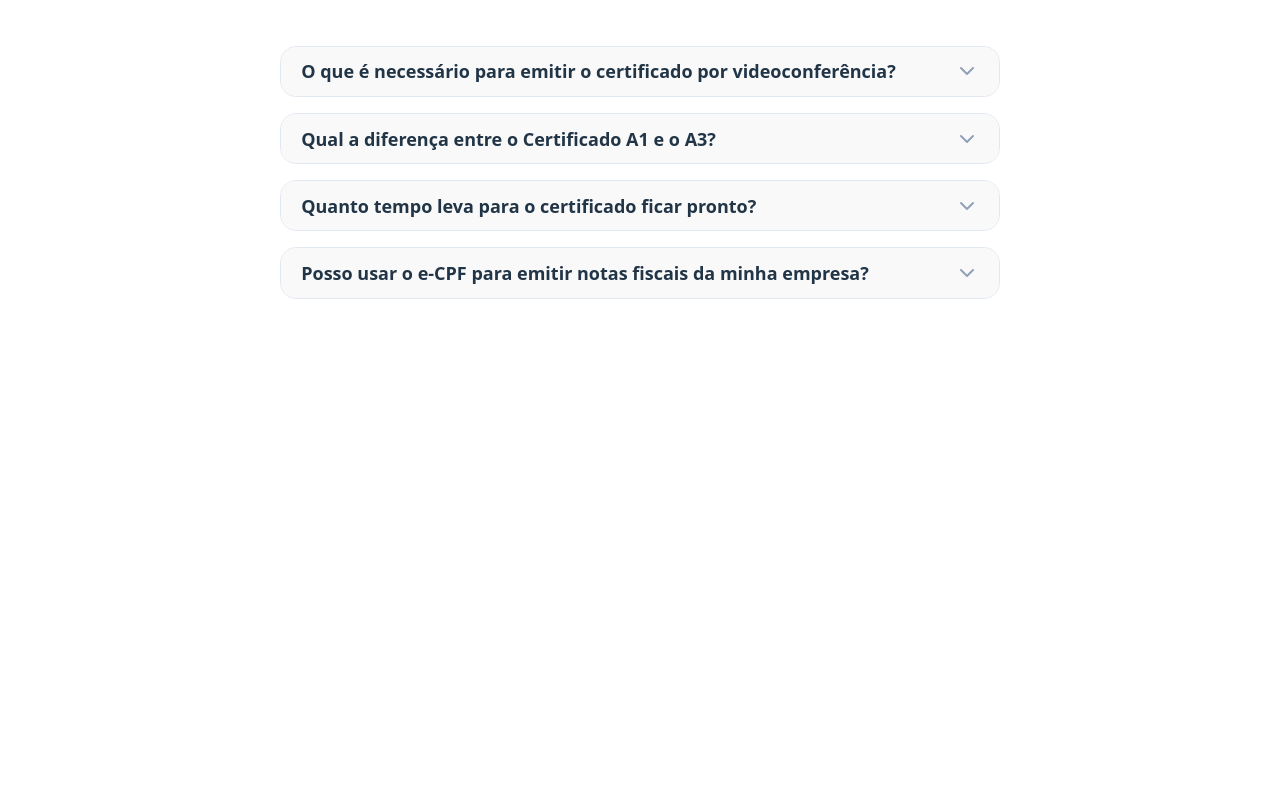
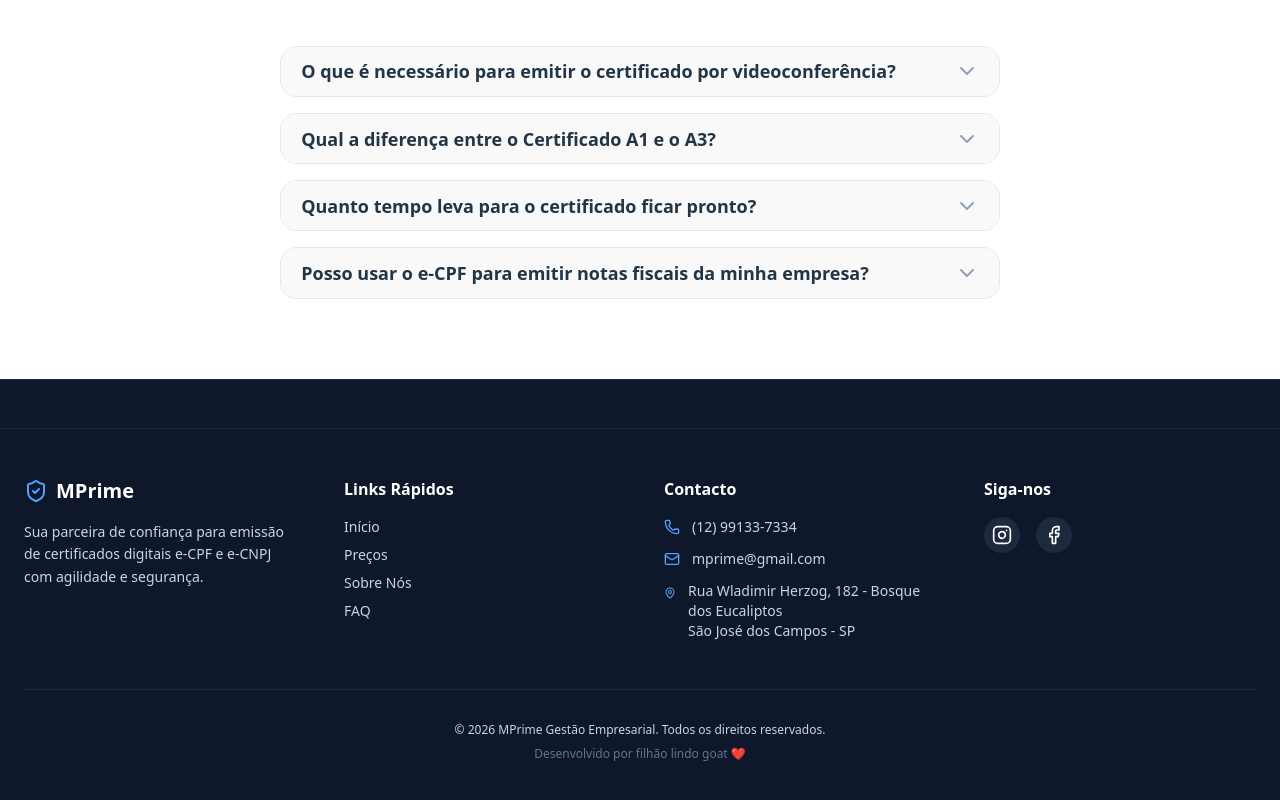
Before and after one commit to jpmacielprado/Landing_MPrime, a React (Vite) app: page / in a window 1280 px wide. Shown: the part 3789-4589 px from the top of the page. Before the commit the page ends 4168 px from the top, so only its background shows below. Built offline with nearby package versions, Linux system fonts and the light colour scheme.

Commit message:
footer.tsx criado

```diff
--- /dev/null
+++ b/src/components/Footer.tsx
@@ -0,0 +1,82 @@
+import React from 'react';
+import { Mail, Phone, MapPin, Instagram, Facebook, ShieldCheck } from 'lucide-react';
+
+const Footer: React.FC = () => {
+    const currentYear = new Date().getFullYear();
+
+    return (
+        <footer className="bg-[#0f172a] text-slate-300 py-12 border-t border-slate-800">
+            <div className="container mx-auto px-6">
+                <div className="grid grid-cols-1 md:grid-cols-4 gap-12 mb-12">
+
+                    {/* Coluna 1: Logo e Descrição */}
+                    <div className="col-span-1 md:col-span-1">
+                        <div className="flex items-center gap-2 text-white font-bold text-xl mb-4">
+                            <ShieldCheck className="text-blue-400" />
+                            <span>MPrime</span>
+                        </div>
+                        <p className="text-sm leading-relaxed">
+                            Sua parceira de confiança para emissão de certificados digitais e-CPF e e-CNPJ com agilidade e segurança.
+                        </p>
+                    </div>
+
+                    {/* Coluna 2: Links Rápidos */}
+                    <div>
+                        <h4 className="text-white font-bold mb-4">Links Rápidos</h4>
+                        <ul className="space-y-2 text-sm">
+                            <li><a href="#" className="hover:text-blue-400 transition-colors">Início</a></li>
+                            <li><a href="#" className="hover:text-blue-400 transition-colors">Preços</a></li>
+                            <li><a href="#" className="hover:text-blue-400 transition-colors">Sobre Nós</a></li>
+                            <li><a href="#" className="hover:text-blue-400 transition-colors">FAQ</a></li>
+                        </ul>
+                    </div>
+
+                    {/* Coluna 3: Contacto */}
+                    <div>
+                        <h4 className="text-white font-bold mb-4">Contacto</h4>
+                        <ul className="space-y-3 text-sm">
+                            <li className="flex items-center gap-3">
+                                <Phone size={16} className="text-blue-400" />
+                                (12) 99133-7334
+                            </li>
+                            <li className="flex items-center gap-3">
+                                <Mail size={16} className="text-blue-400" />
+                                mprime@gmail.com
+                            </li>
+                            <li className="flex items-start gap-3">
+                                <MapPin size={16} className="text-blue-400 mt-1" />
+                                <span>Rua Wladimir Herzog, 182 - Bosque dos Eucaliptos<br />São José dos Campos - SP</span>
+                            </li>
+                        </ul>
+                    </div>
+
+                    {/* Redes Sociais */}
+                    <div>
+                        <h4 className="text-white font-bold mb-4">Siga-nos</h4>
+                        <div className="flex gap-4">
+                            <a href="#" className="bg-slate-800 p-2 rounded-full hover:bg-blue-600 transition-all">
+                                <Instagram size={20} className="text-white" />
+                            </a>
+                            <a href="#" className="bg-slate-800 p-2 rounded-full hover:bg-blue-700 transition-all">
+                                <Facebook size={20} className="text-white" />
+                            </a>
+                        </div>
+                    </div>
+
+                </div>
+
+                {/* Copyright */}
+                <div className="pt-8 border-t border-slate-800 text-center text-xs">
+                    <p>
+                        &copy; {currentYear} MPrime Gestão Empresarial. Todos os direitos reservados.
+                    </p>
+                    <p className="mt-2 text-slate-500">
+                        Desenvolvido por filhão lindo goat ❤️
+                    </p>
+                </div>
+            </div>
+        </footer>
+    );
+};
+
+export default Footer;
--- a/src/pages/Landing.tsx
+++ b/src/pages/Landing.tsx
@@ -6,6 +6,8 @@ import Benefits from '../components/Benefits';
 import Reviews from '../components/Reviews';
 import Pricing from '../components/Pricing';
 import Faq from '../components/Faq';
+import Footer from '../components/Footer';
+
 
 const Landing: React.FC = () => {
   return (
@@ -20,8 +22,9 @@ const Landing: React.FC = () => {
         <Faq />
       </main>
 
-      {/* 5. Rodapé */}
-      {/* <Footer /> */}
+      <footer className="bg-[#0f172a] text-slate-300 py-12 border-t border-slate-800">
+        <Footer />
+      </footer>
     </div>
   );
 };
```
